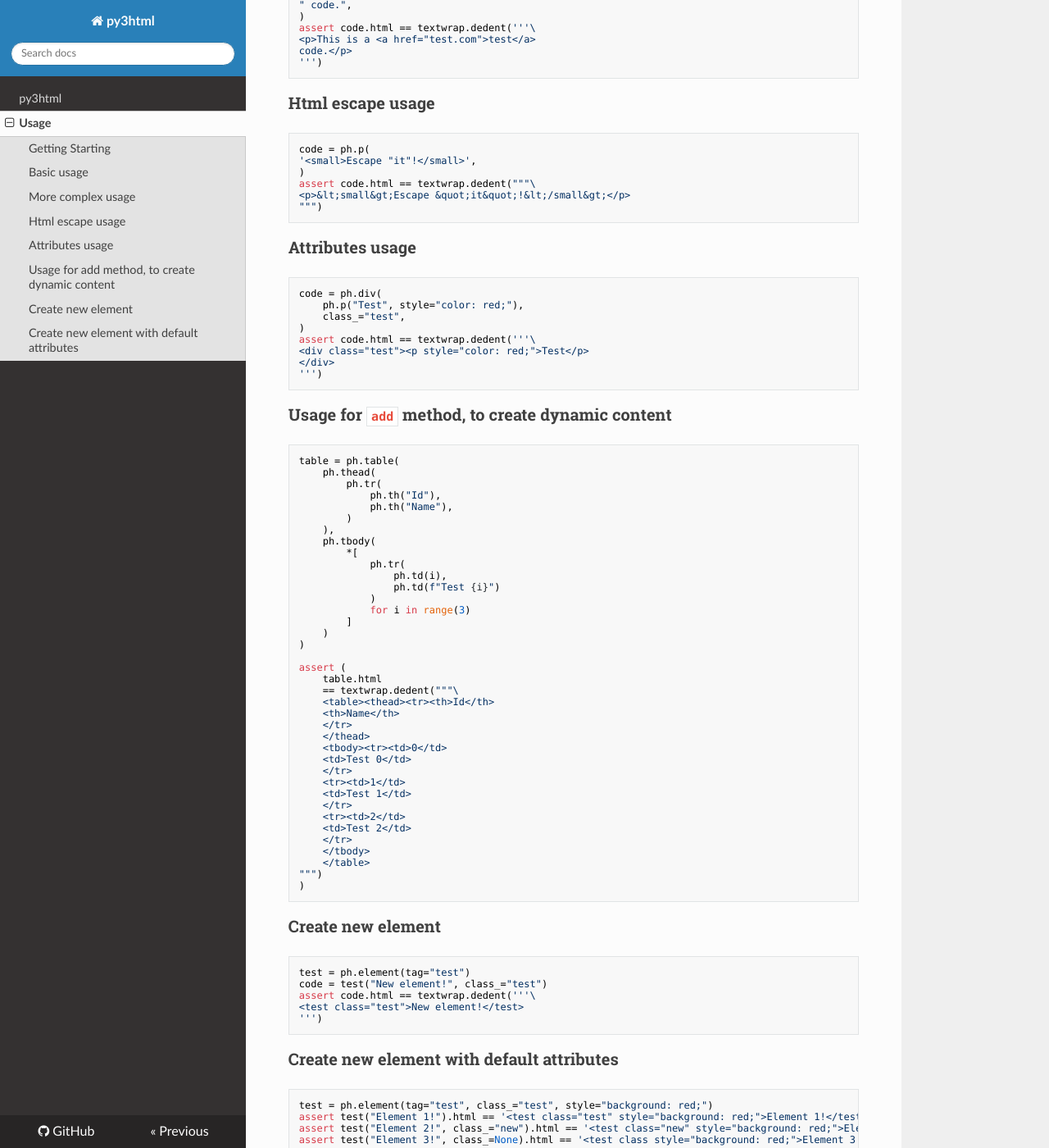
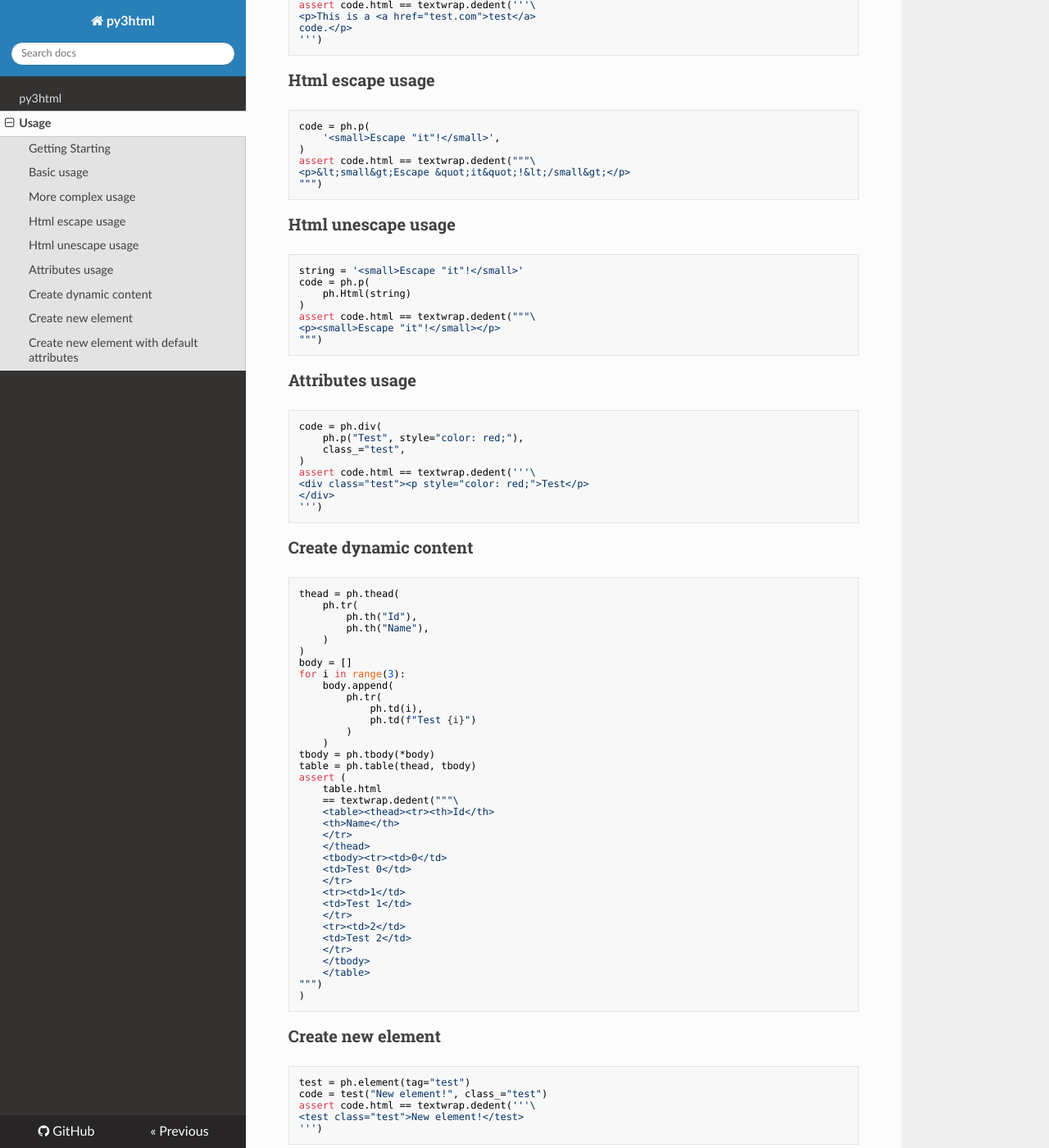
Before and after one commit to ozcanyarimdunya/py3html, an MkDocs documentation site: the page built from docs/usage.md, in a window 1280 px wide and 1400 px high, scrolled down 702 px. Shown: the whole window at 82% size. Built offline with MkDocs 1.6.1, drawn with Linux system fonts in a browser that asks for light colours; nearby versions of some CDN libraries.

````diff
--- a/docs/usage.md
+++ b/docs/usage.md
@@ -16,10 +16,8 @@ import py3html as ph
 code = ph.p("Test")
 assert code.html == "<p>Test</p>\n"
 
-
 code = ph.br()
 assert code.html == "<br />\n"
-
 
 code = ph.p("test")
 assert str(code) == "<p>test</p>\n"
@@ -29,9 +27,9 @@ assert str(code) == "<p>test</p>\n"
 
 ```python
 code = ph.p(
-"This is a ",
-ph.a("test", href="test.com"),
-" code.",
+    "This is a ",
+    ph.a("test", href="test.com"),
+    " code.",
 )
 assert code.html == textwrap.dedent('''\
 <p>This is a <a href="test.com">test</a>
@@ -43,10 +41,22 @@ code.</p>
 
 ```python
 code = ph.p(
-'<small>Escape "it"!</small>',
+    '<small>Escape "it"!</small>',
 )
 assert code.html == textwrap.dedent("""\
 <p>&lt;small&gt;Escape &quot;it&quot;!&lt;/small&gt;</p>
+""")
+```
+
+### Html unescape usage
+
+```python
+string = '<small>Escape "it"!</small>'
+code = ph.p(
+    ph.Html(string)
+)
+assert code.html == textwrap.dedent("""\
+<p><small>Escape "it"!</small></p>
 """)
 ```
 
@@ -63,27 +73,25 @@ assert code.html == textwrap.dedent('''\
 ''')
 ```
 
-### Usage for `add` method, to create dynamic content
+### Create dynamic content
 
 ```python
-table = ph.table(
-    ph.thead(
-        ph.tr(
-            ph.th("Id"),
-            ph.th("Name"),
-        )
-    ),
-    ph.tbody(
-        *[
-            ph.tr(
-                ph.td(i),
-                ph.td(f"Test {i}")
-            )
-            for i in range(3)
-        ]
+thead = ph.thead(
+    ph.tr(
+        ph.th("Id"),
+        ph.th("Name"),
     )
 )
-
+body = []
+for i in range(3):
+    body.append(
+        ph.tr(
+            ph.td(i),
+            ph.td(f"Test {i}")
+        )
+    )
+tbody = ph.tbody(*body)
+table = ph.table(thead, tbody)
 assert (
     table.html
     == textwrap.dedent("""\
--- a/pyproject.toml
+++ b/pyproject.toml
@@ -1,6 +1,6 @@
 [tool.poetry]
 name = "py3html"
-version = "1.0.1"
+version = "1.0.2"
 description = "A very simple tool to generate html with python code."
 authors = ["Özcan Yarımdünya <ozcanyd@gmail.com>"]
 license = "MIT"
````
Also changed, not shown: py3html/__init__.py (+11 -9 lines), 1 other file.
